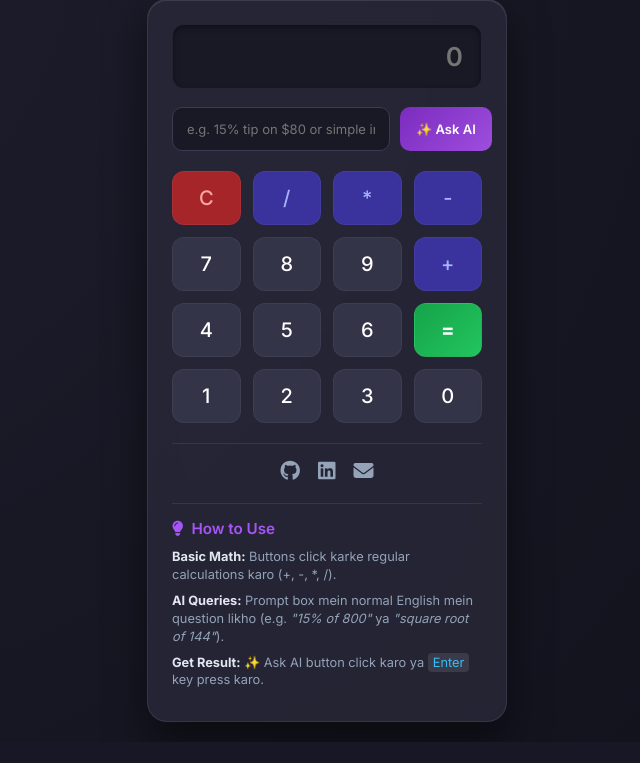
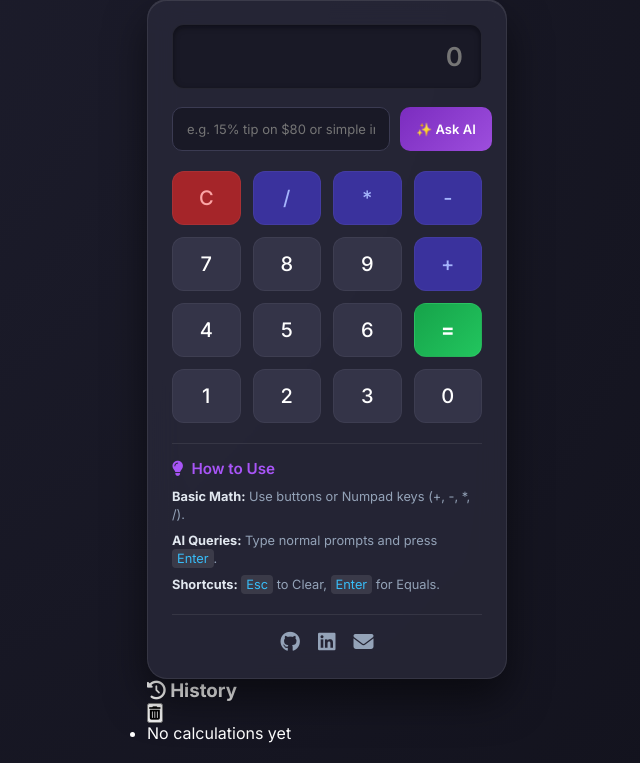
Before and after one commit to TheHimanshuMishraXD/Ai-based-calculator, a Flask app: page / in a window 1280 px wide. Shown: the part 81-844 px from the top of the page, without its empty margins (313-953 px from the left). Before the commit the page ends 823 px from the top, so only its background shows below. Run offline with Flask 3, Linux system fonts and the light colour scheme.

Commit message:
Auto-update calculator: 2026-10-19 14:27:51

```diff
--- a/templates/calc.html
+++ b/templates/calc.html
@@ -10,7 +10,7 @@
     <link rel="preconnect" href="https://fonts.gstatic.com" crossorigin>
     <link href="https://fonts.googleapis.com/css2?family=Inter:wght@400;500;600;700&display=swap" rel="stylesheet">
 
-    <!-- FontAwesome Icons for GitHub, LinkedIn, Email -->
+    <!-- FontAwesome Icons -->
     <link rel="stylesheet" href="https://cdnjs.cloudflare.com/ajax/libs/font-awesome/6.4.0/css/all.min.css">
 
     <!-- CSS Link -->
@@ -20,6 +20,8 @@
 
     <h1>AI-Powered Calculator</h1>
 
+    <div class="calculator-container">
+        <!-- Main Calculator Card -->
         <div class="calculator">
             <!-- Display Screen -->
             <input type="text" id="display" placeholder="0" readonly>
@@ -53,9 +55,19 @@
                 <button class="btn">0</button>
             </div>
 
+            <!-- How to Use Section -->
+            <div class="how-to-use">
+                <h3><i class="fas fa-lightbulb"></i> How to Use</h3>
+                <ul>
+                    <li><strong>Basic Math:</strong> Use buttons or Numpad keys (+, -, *, /).</li>
+                    <li><strong>AI Queries:</strong> Type normal prompts and press <code>Enter</code>.</li>
+                    <li><strong>Shortcuts:</strong> <code>Esc</code> to Clear, <code>Enter</code> for Equals.</li>
+                </ul>
+            </div>
+
             <!-- Social Links Footer -->
             <div class="social-links">
-            <a href="https://github.com/TheHimanshuMishraXD" target="_blank" title="GitHub">
+                <a href="https://github.com/himanshumishra41157-tech" target="_blank" title="GitHub">
                     <i class="fab fa-github"></i>
                 </a>
                 <a href="https://linkedin.com/in/himanshu-mishra-904264380" target="_blank" title="LinkedIn">
@@ -65,14 +77,16 @@
                     <i class="fas fa-envelope"></i>
                 </a>
             </div>
+        </div>
 
-        <!-- How to Use Section -->
-        <div class="how-to-use">
-            <h3><i class="fas fa-lightbulb"></i> How to Use</h3>
-            <ul>
-                <li><strong>Basic Math:</strong> Buttons click karke regular calculations karo (+, -, *, /).</li>
-                <li><strong>AI Queries:</strong> Prompt box mein normal English mein question likho (e.g. <em>"15% of 800"</em> ya <em>"square root of 144"</em>).</li>
-                <li><strong>Get Result:</strong> ✨ Ask AI button click karo ya <code>Enter</code> key press karo.</li>
+        <!-- History Side Panel -->
+        <div class="history-panel">
+            <div class="history-header">
+                <h3><i class="fas fa-history"></i> History</h3>
+                <button id="clear-history-btn" title="Clear History"><i class="fas fa-trash-alt"></i></button>
+            </div>
+            <ul id="history-list">
+                <li class="empty-history">No calculations yet</li>
             </ul>
         </div>
     </div>
```
Lines whose indentation alone changed are shown as unchanged.
